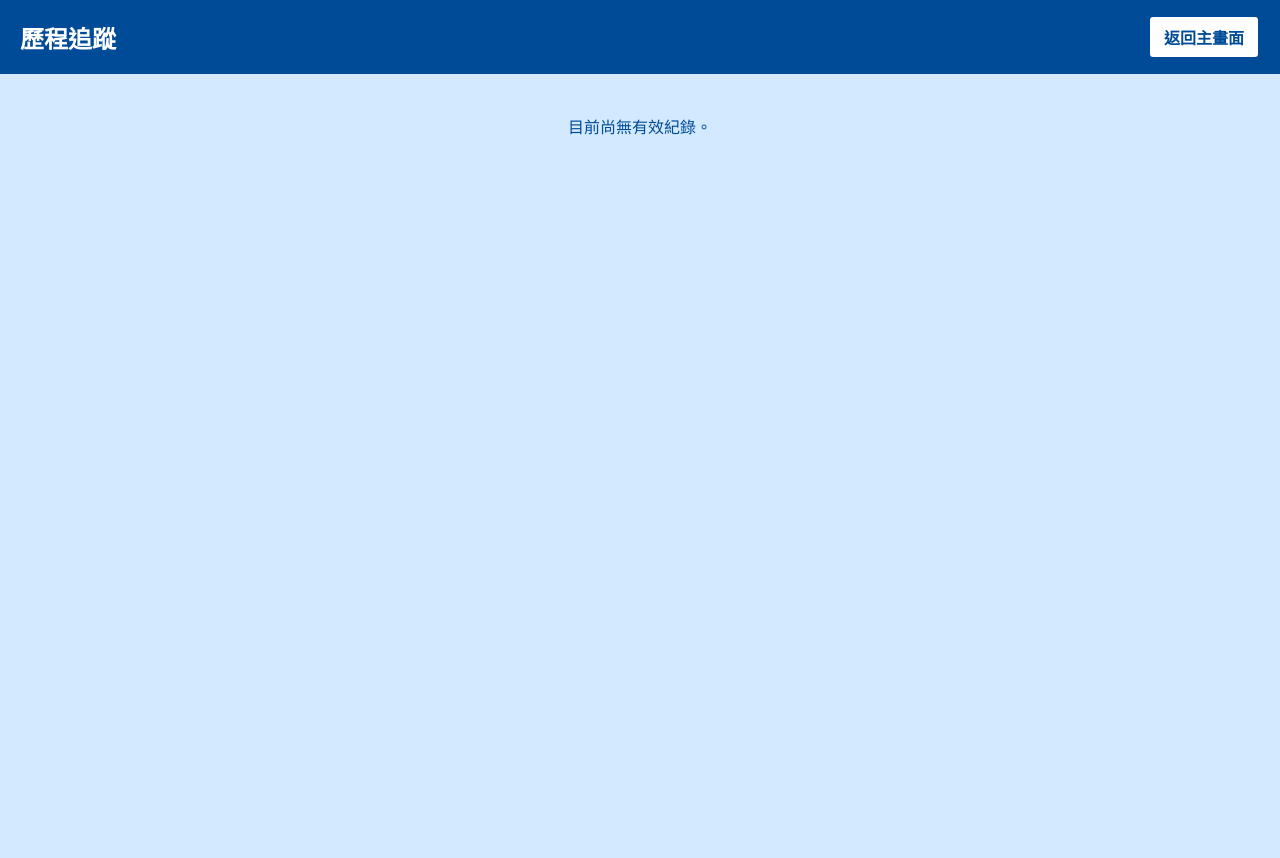
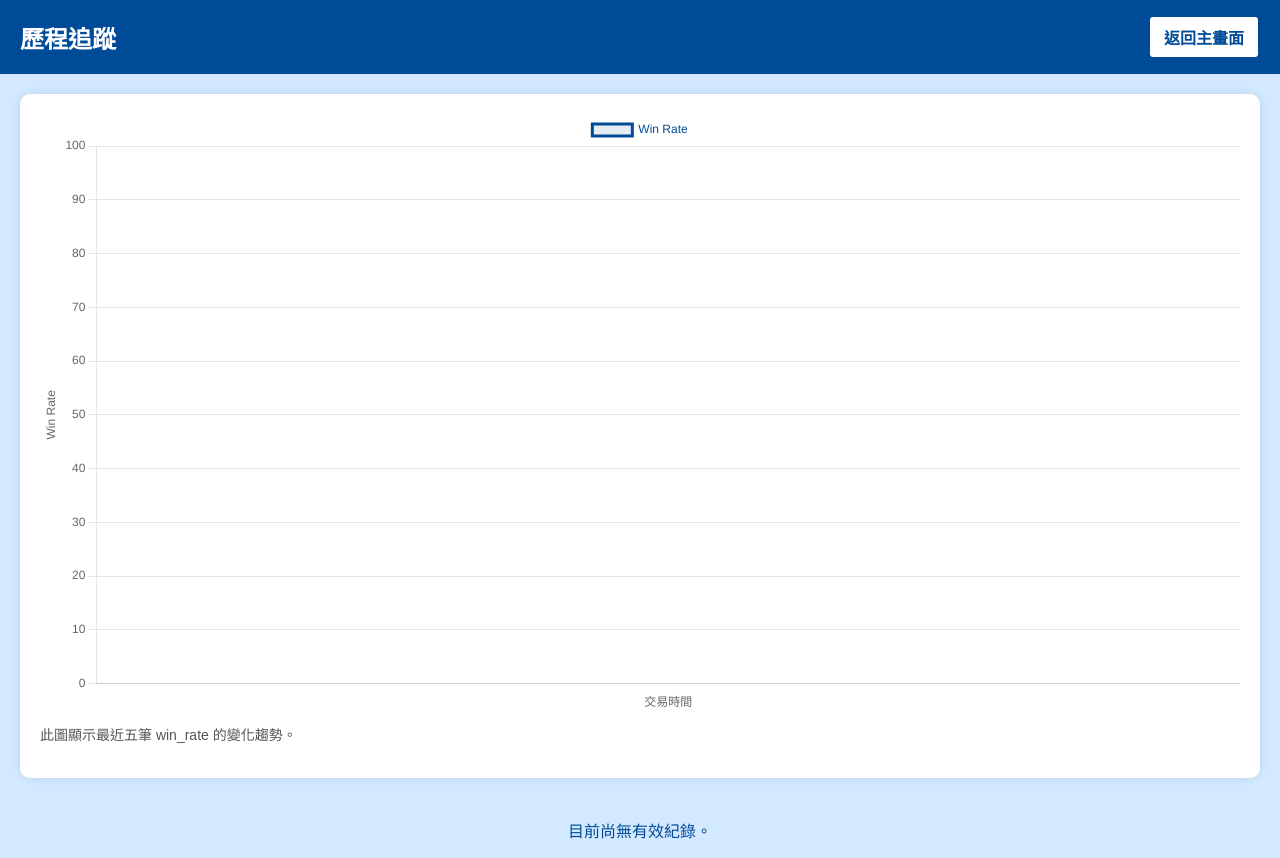
Before and after one commit to ArthurArthurArthur0817/Stock-II, a Flask app: page /journal in a window 1280 px wide. Before the commit the page ends 135 px from the top, so only its background shows below. Run offline with Flask 3, Linux system fonts and the light colour scheme; data that the repository does not hold is empty.

Commit message:
Update journal.html

```diff
--- a/templates/journal.html
+++ b/templates/journal.html
@@ -63,6 +63,7 @@
             background-color: #F1F7FF;
         }
     </style>
+    <script src="https://cdn.jsdelivr.net/npm/chart.js"></script>
 </head>
 <body>
 
@@ -70,6 +71,59 @@
     <h1>歷程追蹤</h1>
     <a href="{{ url_for('main') }}" class="btn">返回主畫面</a>
 </header>
+
+<!-- 📊 圖表容器 -->
+    <div style="max-width: 1200px; margin: 20px auto; background: white; padding: 20px; border-radius: 10px; box-shadow: 0 0 10px rgba(0,0,0,0.1);">
+        <canvas id="winRateChart"></canvas>
+        <p style="margin-top: 10px; font-size: 14px; color: #555;">此圖顯示最近五筆 win_rate 的變化趨勢。</p>
+    </div>
+
+<script>
+    const winRateLabels = {{ win_rate_data | map(attribute='created_at') | list | tojson }};
+    const winRateValues = {{ win_rate_data | map(attribute='win_rate') | list | tojson }};
+
+    const ctx = document.getElementById('winRateChart').getContext('2d');
+    new Chart(ctx, {
+        type: 'line',
+        data: {
+            labels: winRateLabels,
+            datasets: [{
+                label: 'Win Rate',
+                data: winRateValues,
+                borderColor: '#004B97',
+                backgroundColor: 'rgba(0, 75, 151, 0.1)',
+                fill: true,
+                tension: 0.3
+            }]
+        },
+        options: {
+            scales: {
+                y: {
+                    title: {
+                        display: true,
+                        text: 'Win Rate'
+                    },
+                    min: 0,
+                    max: 100
+                },
+                x: {
+                    title: {
+                        display: true,
+                        text: '交易時間'
+                    }
+                }
+            },
+            plugins: {
+                legend: {
+                    display: true,
+                    labels: {
+                        color: '#004B97'
+                    }
+                }
+            }
+        }
+    });
+</script>
 
 {% if logs %}
     <table>
```
